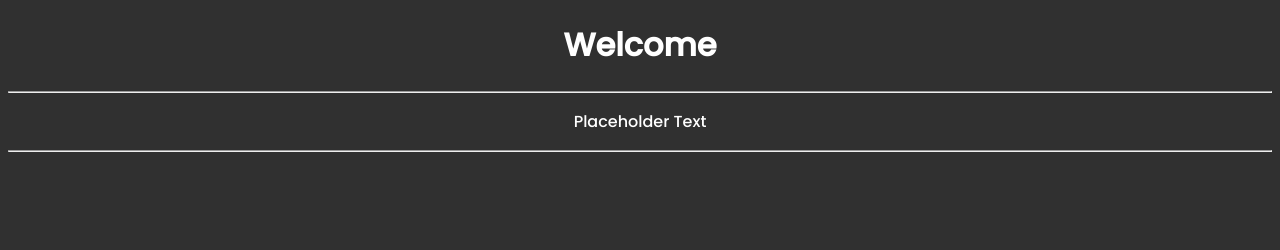
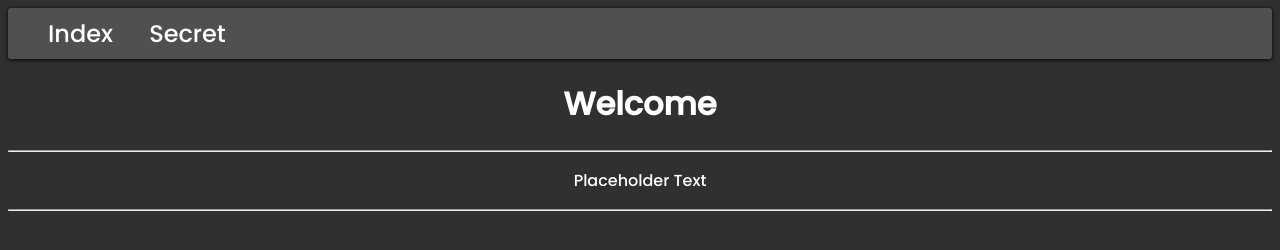
Before and after one commit to jd4040/yoshh-site, a plain HTML site: page misc/comeback1.html in a window 1280 px wide. Drawn offline with Linux system fonts and the light colour scheme.

Commit message:
Layout update, added a top banner

```diff
--- a/css/styles.css
+++ b/css/styles.css
@@ -4,8 +4,30 @@ body{
     font-family: 'Poppins', sans-serif;
     color: white;
     background-color: #303030; /* #25294a navy genshin blue */
+}
+
+.main-header{
+    text-align: right;
+}
+
+.top-banner{
+    background-color: #505050;
+    border-radius: 0.2em;
+    box-shadow: 0 0.05em 0.25em 0 black;
+    padding: 0.5rem 1.5rem;
+    text-decoration: none;
+}
+
+.top-links{
+    color:white;
+    text-align: left;
+    text-decoration: none;
+    font-size: 1.5rem;
+    margin: 1rem 1rem;
+}
+
+.main-body{
     text-align: center;
-
 }
 
 .button{
--- a/misc/comeback1.html
+++ b/misc/comeback1.html
@@ -8,10 +8,12 @@
         </title>
     </head>
     <body>
-        <h1>
-            Welcome
-        </h1>
-        <div>
+        <div class="top-banner">
+            <a class="top-links" href="/index.html">Index</a>
+            <a class="top-links" href="/misc/secret.html">Secret</a>
+        </div>
+        <div class="main-body">
+            <h1>Welcome</h1>
             <hr>
             <p>
                 Placeholder Text
```
Also changed, not shown: index.html (+7 -3 lines), misc/secret.html (+7 -2 lines), static/img/klee_smug.jpg (added).
